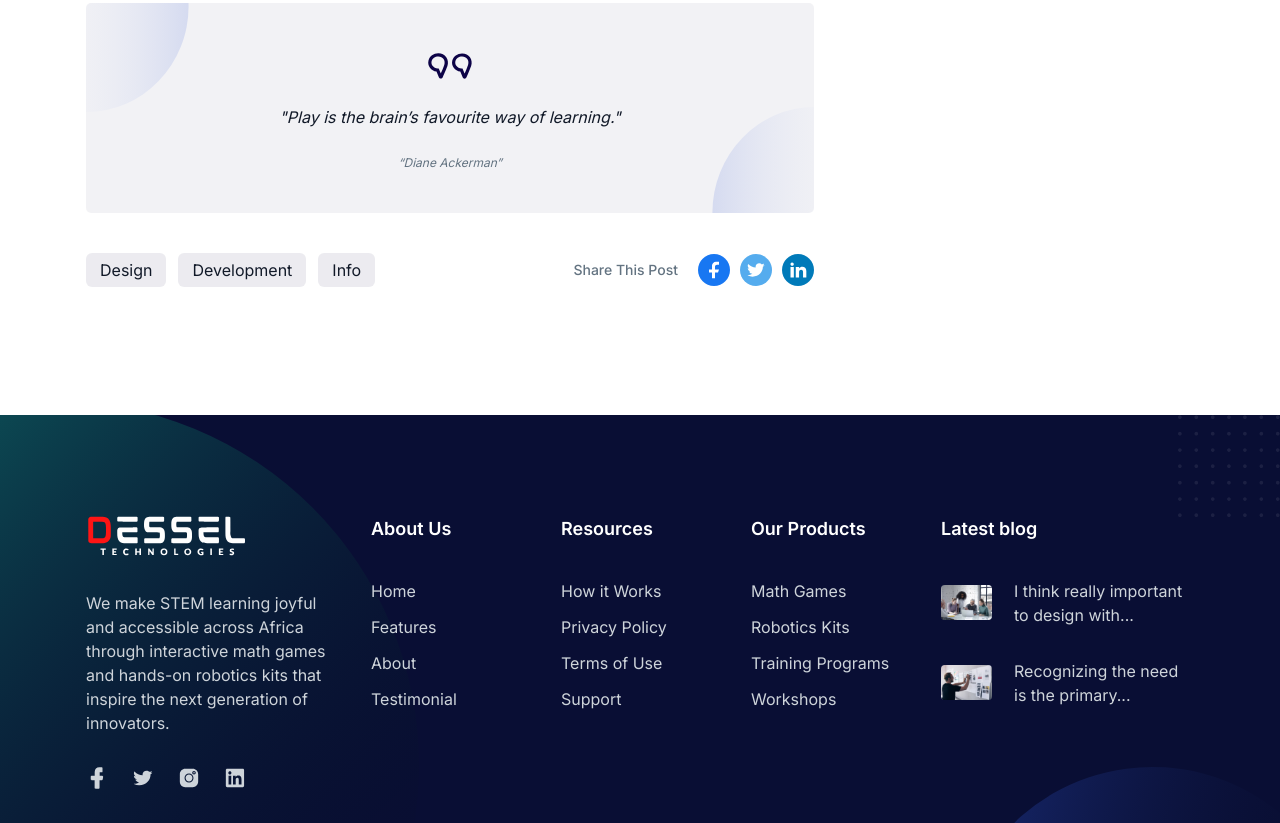
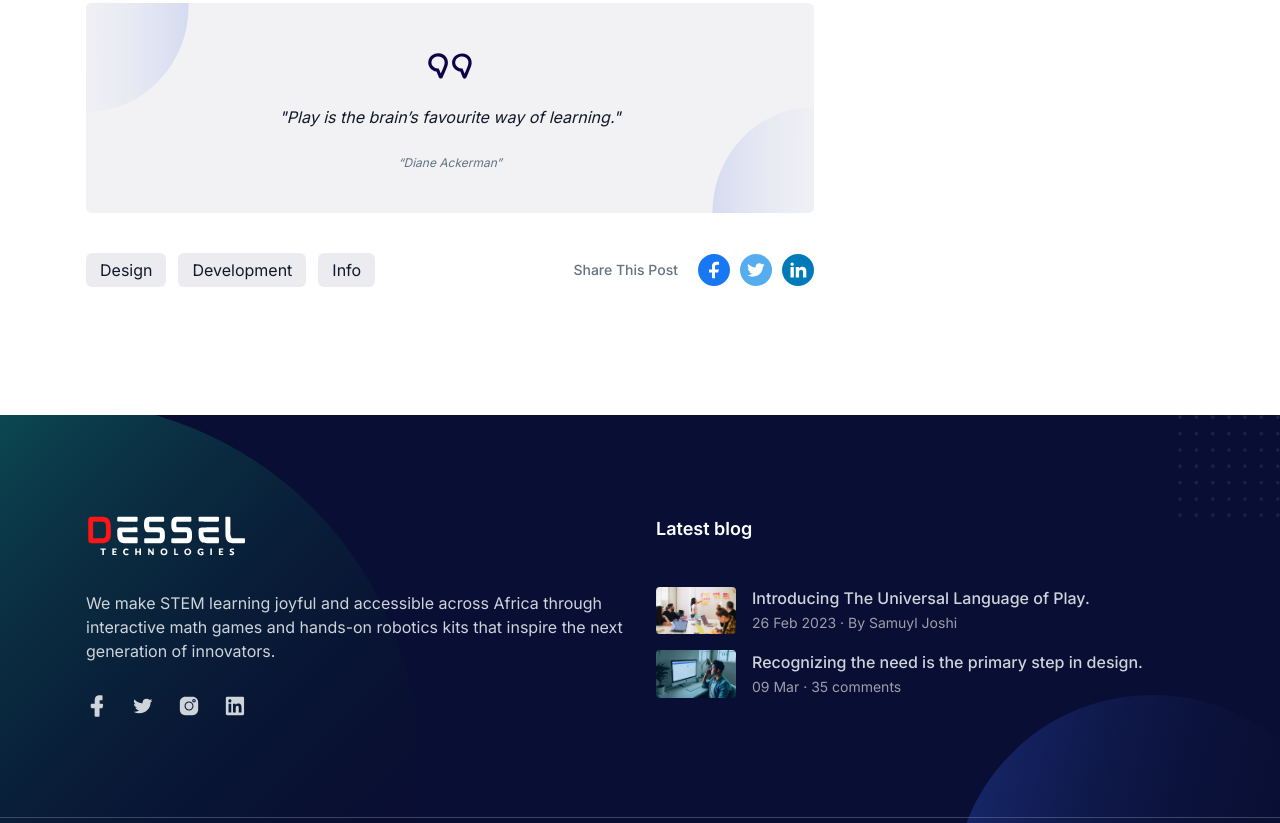
Before and after one commit to DesselTech/Dessel_Tech_Web, a website: page blog-details.html in a window 1280 px wide. Shown: the part 4031-4854 px from the top of the page. Drawn offline with Linux system fonts and the light colour scheme.

Commit message:
FooterChanges

```diff
--- a/blog-details.html
+++ b/blog-details.html
@@ -1166,13 +1166,13 @@
     <!-- ====== Blog Details Section End -->
 
      <!-- ====== Footer Section Start -->
-    <footer
+      <footer
       class="wow fadeInUp relative z-10 bg-[#090E34] pt-20 lg:pt-[100px]"
       data-wow-delay=".15s"
     >
       <div class="container px-4 mx-auto">
         <div class="flex flex-wrap -mx-4">
-          <div class="w-full px-4 sm:w-1/2 md:w-1/2 lg:w-4/12 xl:w-3/12">
+          <div class="w-full px-4 sm:w-1/2 md:w-1/2 lg:w-1/2 xl:w-1/2">
             <div class="w-full mb-10">
               <a
                 href="javascript:void(0)"
@@ -1184,7 +1184,7 @@
                   class="max-w-full"
                 />
               </a>
-              <p class="mb-8 max-w-[270px] text-base text-gray-7">
+              <p class="mb-8 max-w-full md:max-w-[420px] text-base text-gray-7">
                 We make STEM learning joyful and accessible across Africa through interactive
                 math games and hands-on robotics kits that inspire the next generation of innovators.
               </p>
@@ -1266,163 +1266,52 @@
               </div>
             </div>
           </div>
-          <div class="w-full px-4 sm:w-1/2 md:w-1/2 lg:w-2/12 xl:w-2/12">
-            <div class="w-full mb-10">
-              <h4 class="text-lg font-semibold text-white mb-9">About Us</h4>
-              <ul>
-                <li>
-                  <a
-                    href="#Home"
-                    class="inline-block mb-3 text-base text-gray-7 hover:text-primary"
-                  >
-                    Home
-                  </a>
-                </li>
-                <li>
-                  <a
-                    href="javascript:void(0)"
-                    class="inline-block mb-3 text-base text-gray-7 hover:text-primary"
-                  >
-                    Features
-                  </a>
-                </li>
-                <li>
-                  <a
-                    href="javascript:void(0)"
-                    class="inline-block mb-3 text-base text-gray-7 hover:text-primary"
-                  >
-                    About
-                  </a>
-                </li>
-                <li>
-                  <a
-                    href="javascript:void(0)"
-                    class="inline-block mb-3 text-base text-gray-7 hover:text-primary"
-                  >
-                    Testimonial
-                  </a>
-                </li>
-              </ul>
-            </div>
-          </div>
-
-            <div class="w-full px-4 sm:w-1/2 md:w-1/2 lg:w-3/12 xl:w-2/12">
-            <div class="w-full mb-10">
-              <h4 class="text-lg font-semibold text-white mb-9">Resources</h4>
-              <ul>
-              <li>
-                <a
-                href="javascript:void(0)"
-                class="inline-block mb-3 text-base text-gray-7 hover:text-primary"
-                >
-                How it Works
-                </a>
-              </li>
-              <li>
-                <a
-                href="javascript:void(0)"
-                class="inline-block mb-3 text-base text-gray-7 hover:text-primary"
-                >
-                Privacy Policy
-                </a>
-              </li>
-              <li>
-                <a
-                href="javascript:void(0)"
-                class="inline-block mb-3 text-base text-gray-7 hover:text-primary"
-                >
-                Terms of Use
-                </a>
-              </li>
-              <li>
-                <a
-                href="javascript:void(0)"
-                class="inline-block mb-3 text-base text-gray-7 hover:text-primary"
-                >
-                Support
-                </a>
-              </li>
-              </ul>
-            </div>
-            </div>
-
-          <div class="w-full px-4 sm:w-1/2 md:w-1/2 lg:w-3/12 xl:w-2/12">
-            <div class="w-full mb-10">
-              <h4 class="text-lg font-semibold text-white mb-9">
-                Our Products
-              </h4>
-              <ul>
-                <li>
-                  <a
-                    href="javascript:void(0)"
-                    class="inline-block mb-3 text-base text-gray-7 hover:text-primary"
-                  >
-                    Math Games
-                  </a>
-                </li>
-                <li>
-                  <a
-                    href="javascript:void(0)"
-                    class="inline-block mb-3 text-base text-gray-7 hover:text-primary"
-                  >
-                    Robotics Kits
-                  </a>
-                </li>
-                <li>
-                  <a
-                    href="javascript:void(0)"
-                    class="inline-block mb-3 text-base text-gray-7 hover:text-primary"
-                  >
-                    Training Programs
-                  </a>
-                </li>
-                <li>
-                  <a
-                    href="javascript:void(0)"
-                    class="inline-block mb-3 text-base text-gray-7 hover:text-primary"
-                  >
-                    Workshops
-                  </a>
-                </li>
-              </ul>
-            </div>
-          </div>
-
-          <div class="w-full px-4 md:w-2/3 lg:w-6/12 xl:w-3/12">
+          <!-- Removed About Us / Resources / Our Products columns as requested -->
+
+          <div class="w-full px-4 md:w-1/2 lg:w-1/2 xl:w-1/2">
             <div class="w-full mb-10">
               <h4 class="text-lg font-semibold text-white mb-9">Latest blog</h4>
-              <div class="flex flex-col gap-8">
+              <div class="flex flex-col gap-6">
                 <a
                   href="blog-details.html"
-                  class="group flex items-center gap-[22px]"
+                  class="group flex items-center gap-4 py-2"
                 >
-                  <div class="overflow-hidden rounded-sm">
+                  <div class="overflow-hidden rounded-sm w-20 h-16 sm:w-24 sm:h-20 flex-shrink-0">
                     <img
-                      src="./assets/images/blog/blog-footer-01.jpg"
-                      alt="blog"
+                      src="assets/images/blog/blog-01.jpg"
+                      alt="Introducing The Universal Language of Play"
+                      class="object-cover w-full h-full"
                     />
                   </div>
-                  <span
-                    class="max-w-[180px] text-base text-gray-7 group-hover:text-white"
-                  >
-                    I think really important to design with...
-                  </span>
+                  <div class="max-w-full">
+                    <h5 class="text-base font-medium text-gray-7 group-hover:text-white leading-snug">
+                      Introducing The Universal Language of Play.
+                    </h5>
+                    <p class="mt-1 text-sm text-white/60">
+                      26 Feb 2023 · By Samuyl Joshi
+                    </p>
+                  </div>
                 </a>
+
                 <a
                   href="blog-details.html"
-                  class="group flex items-center gap-[22px]"
+                  class="group flex items-center gap-4 py-2"
                 >
-                  <div class="overflow-hidden rounded-sm">
+                  <div class="overflow-hidden rounded-sm w-20 h-16 sm:w-24 sm:h-20 flex-shrink-0">
                     <img
-                      src="./assets/images/blog/blog-footer-02.jpg"
-                      alt="blog"
+                      src="assets/images/blog/blog-02.jpg"
+                      alt="Recognizing the need"
+                      class="object-cover w-full h-full"
                     />
                   </div>
-                  <span
-                    class="max-w-[180px] text-base text-gray-7 group-hover:text-white"
-                  >
-                    Recognizing the need is the primary...
-                  </span>
+                  <div class="max-w-[220px]">
+                    <h5 class="text-base font-medium text-gray-7 group-hover:text-white leading-snug">
+                      Recognizing the need is the primary step in design.
+                    </h5>
+                    <p class="mt-1 text-sm text-white/60">
+                      09 Mar · 35 comments
+                    </p>
+                  </div>
                 </a>
               </div>
             </div>
```
